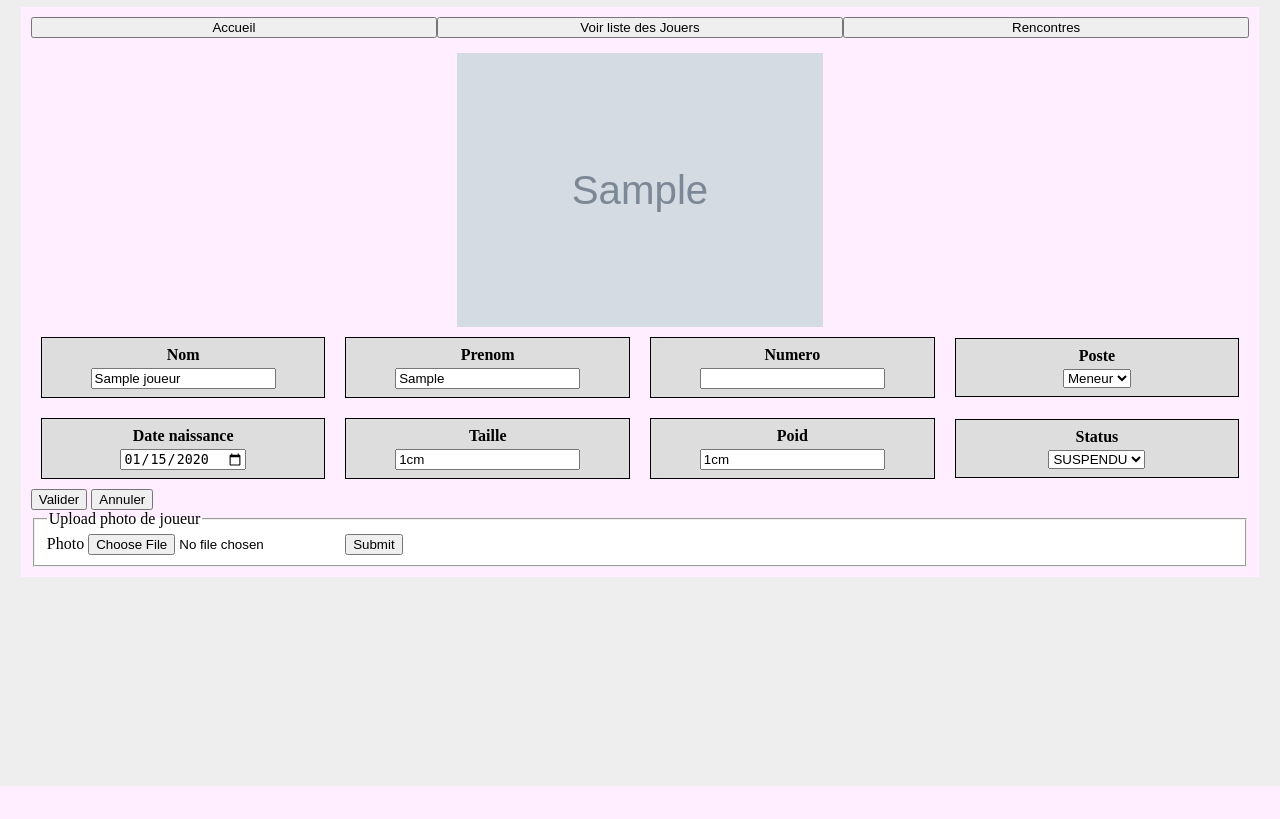
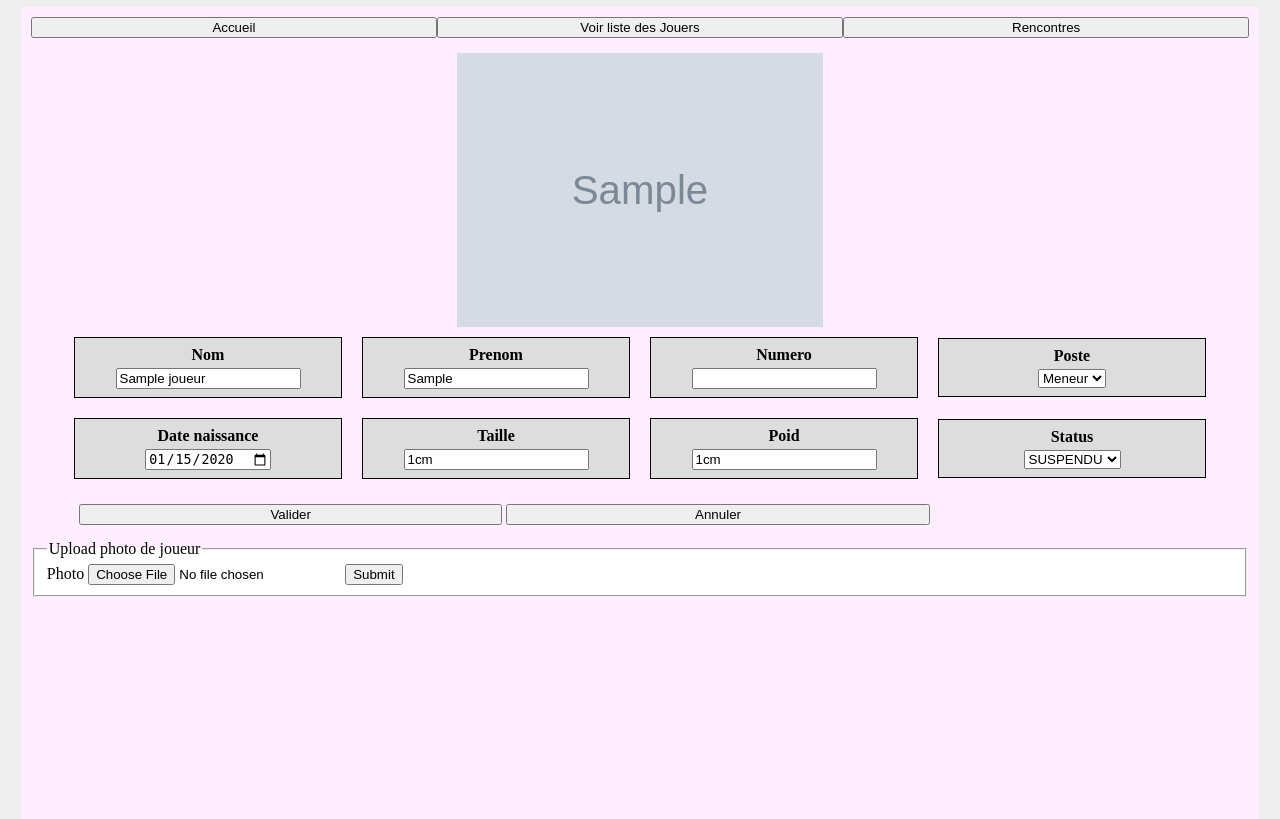
Before and after one commit to shiroling/basketList, a PHP site: page /pagesPhp/ModifierJoueur.php?id=1 in a window 1280 px wide. Shown: the part 14-833 px from the top of the page. Before the commit the page ends 800 px from the top, so only its background shows below. Run offline with PHP 8.4, Linux system fonts and the light colour scheme; the visitor is signed in with stand-in values (Sample User, id 1); tables that the repository leaves empty hold one stand-in row (values such as "Sample post"); grey boxes marked "Sample" are stand-in pictures; data that the repository does not hold is empty.

Commit message:
on continu le css et on rajoute des balise main pour l'uniformitée

```diff
--- a/css/Style.css
+++ b/css/Style.css
@@ -1,9 +1,11 @@
 html{
     margin: 1%;
     background-color: #eeeeee;
+    height: 99%;
 }
 
 body{
+
     padding: 10px;
     background-color: #ffeeff;
     height: 100%;
@@ -24,8 +26,9 @@
     display: flex;
     justify-content: center;
     align-items: center;
-    flex-direction: row;
+    flex-direction: column;
     flex-wrap: wrap;
+
 }
 
 .pitiCarte{
@@ -53,14 +56,14 @@
 }
 
 .boutons{
-    background-color: aqua;
-    width: 50%;
+    margin: 15px;
+    width: 75%;
     height: 100%;
 }
 
 .boutons input{
-    width: 33%;
-    height: 60%;
+    width: 49%;
+    height: 100%;
 }
 
 nav {
--- a/fonctionsPhp/Rencontre.php
+++ b/fonctionsPhp/Rencontre.php
@@ -62,7 +62,7 @@
             <th>Score</th>
             <th>Modifier</th>
         </tr>
-        </main>"
+        </"
         );
 
     foreach ($st as $r) {
--- a/pagesPhp/ModifierJoueur.php
+++ b/pagesPhp/ModifierJoueur.php
@@ -151,12 +151,13 @@
                         </tr>
                     </table>
                 </div>
-            <div>
+
+            </section>
+            <div class=\"boutons\">
                 <input type='submit' value='Valider'>
                 <a href=\"visuJoueur.php?id=". $j['Id_Joueur']."\" target=\"_blank\"> <input type=\"button\" value=\"Annuler\" /></a>
             </div>
             </form>
-        </section>
     </main>";
     }
 
--- a/pagesPhp/visuJoueur.php
+++ b/pagesPhp/visuJoueur.php
@@ -20,6 +20,7 @@
         require("header.php");
     ?>
     <?php
+        echo"<main>";
         if (isset($_GET['id'])) {
             $id = $_GET['id'];
             $j = getJoueur($id)->fetch();
@@ -27,6 +28,7 @@
         } else {
             echo ("<h3> Aucun joueur à afficher</h3>");
         }
+        echo"</main>";
     ?>
     </body>
 </html>
```
Also changed, not shown: fonctionsPhp/Joueur.php (+4 -3 lines). Lines whose indentation alone changed are shown as unchanged.
